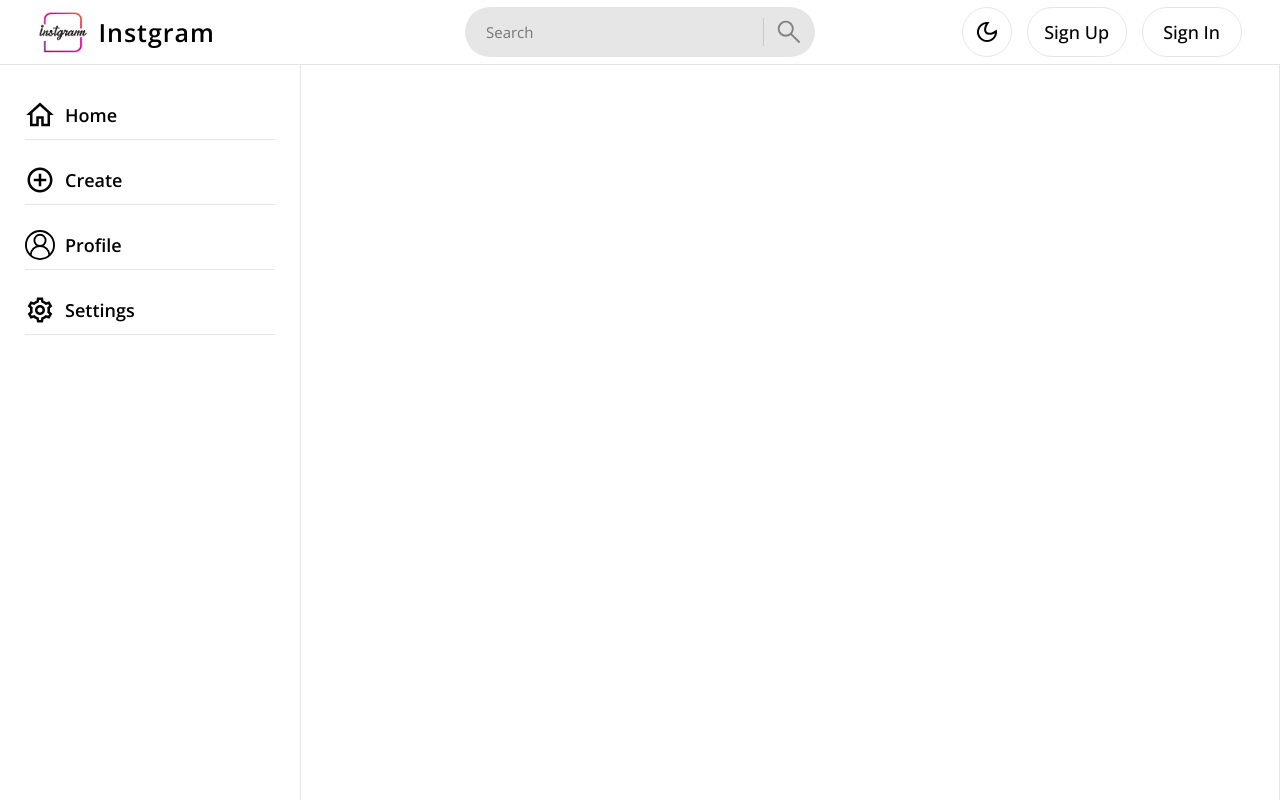
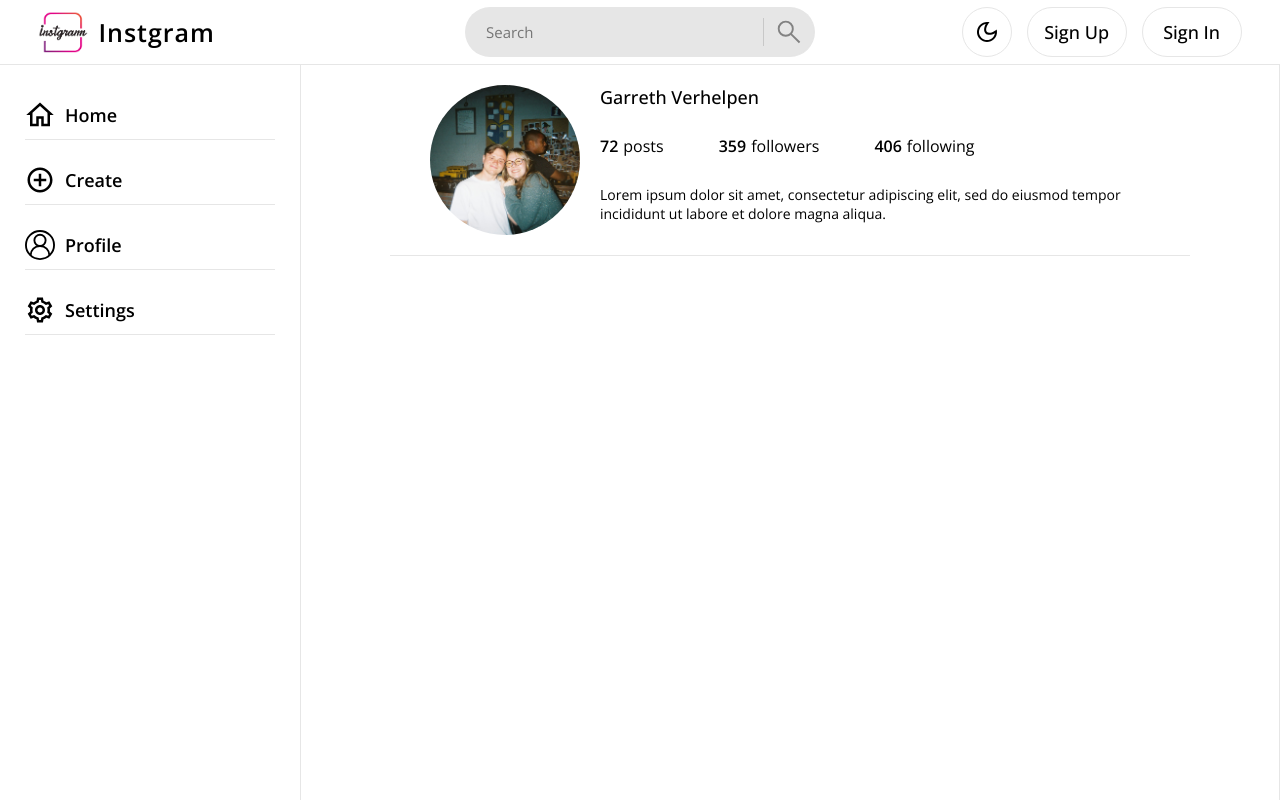
Before and after one commit to gverhelp/Camagru, a Flask app: page / in a window 1280 px wide. Run offline with Flask 3, Linux system fonts and the light colour scheme.

Commit message:
half of profile is done

```diff
--- a/static/css/style.css
+++ b/static/css/style.css
@@ -249,50 +249,88 @@ body {
 
 .main-center-ctn {
     display: flex;
-    flex-direction: column;
     justify-content: center;
     align-items: center;
     flex: 1;
-    width: 100%;
+    height: 100%;
     /* background-color: lightcoral; */
 }
 
 .profile-content {
     display: flex;
     flex-direction: column;
-    justify-content: center;
+    justify-content: flex-start;
     align-items: center;
-    /* flex: 1; */
-    /* height: 100%; */
-    max-width: 800px;
-    background-color: lightblue;
+    height: 100%;
+    width: 800px;
+    margin-inline: 3rem;
+    /* background-color: lightblue; */
 }
 
 .profile-header {
     display: flex;
-    /* height: 200px; */
-    flex-direction: row;
-    background-color: lightgreen;
+    width: 90%;
+    margin-top: 2rem;
+    margin-bottom: 2rem;
+    /* background-color: lightgreen; */
 }
 
 .profile-avatar-ctn {
-    height: 200px;
-    flex: 1;
-    background-color: lightpink;
+    display: flex;
+    justify-content: center;
+    align-items: center;
+    margin-right: 2rem;
+    /* background-color: lightpink; */
+}
+
+.profile-avatar-ctn img {
+    width: 15rem;
+    height: 15rem;
+    border-radius: 50%;
+    object-fit: cover;
 }
 
 .profile-infos {
-    height: 200px;
-    flex: 2;
+    display: grid;
+    flex: 1;
+    grid-template-rows: repeat(3, 1fr);
+    /* background-color: lightgoldenrodyellow; */
+}
+
+.profile-infos-username {
     display: flex;
-    flex-direction: column;
-    background-color: lightgoldenrodyellow;
+    font-weight: 500;
+    font-size: 1.8rem;
+    /* background-color: lightseagreen; */
+}
+
+.profile-infos-stats {
+    display: flex;
+    gap: 10%;
+    /* background-color: lightskyblue; */
+}
+
+.profile-infos-stats li {
+    list-style-type: none;
+}
+
+.profile-infos-stats li span {
+    margin-right: .5rem;
+    font-weight: 600;
+}
+
+.profile-infos-bio {
+    display: flex;
+    font-size: 1.4rem;
+    /* font-weight: 300; */
+    /* background-color: lightslategray; */
 }
 
 .profile-gallery {
-    width: 400px;
-    height: 500px;
-    background-color: blueviolet;
+    flex: 1;
+    width: 100%;
+    border-top: 1px solid var(--main-color);
+    /* background-color: blueviolet; */
 }
 
 /*##########################################################################*/
--- a/templates/index.html
+++ b/templates/index.html
@@ -62,18 +62,35 @@
     	<div class="main-center">
 			<div class="main-center-ctn">
 				<div class="profile-content">
-					<!-- lol -->
 					<header class="profile-header">
-						<!-- <div class="profile-avatar-ctn">
-
+						<div class="profile-avatar-ctn">
+							<img src="static/img/lol2.JPG" alt="profile-picture">
 						</div>
 						<div class="profile-infos">
+							<div class="profile-infos-username">
+								<span> Garreth Verhelpen </span>
+							</div>
+							<div class="profile-infos-stats">
+								<li>
+									<span>72</span>posts
+								</li>
+								<li>
+									<span>359</span>followers
+								</li>
+								<li>
+									<span>406</span>following
+								</li>
+							</div>
+							<div class="profile-infos-bio">
+								<span>
+									Lorem ipsum dolor sit amet, consectetur adipiscing elit, sed do eiusmod tempor incididunt ut labore et dolore magna aliqua.
+								</span>
+							</div>
+						</div>
+					</header>
+					<div class="profile-gallery">
 
-						</div> -->
-					</header>
-					<!-- <div class="profile-gallery">
-
-					</div> -->
+					</div>
 				</div>
 			</div>
 		</div>
```
